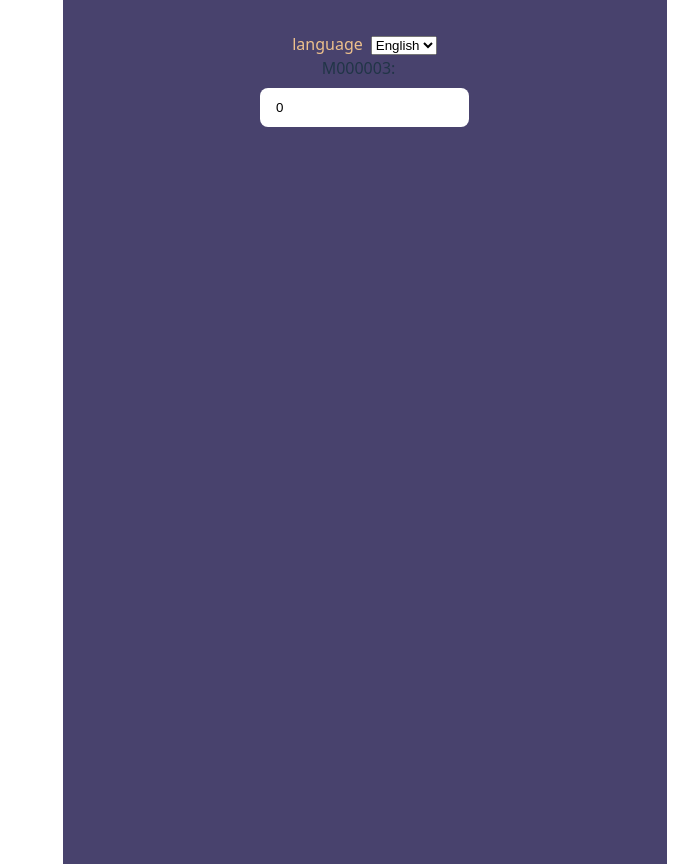
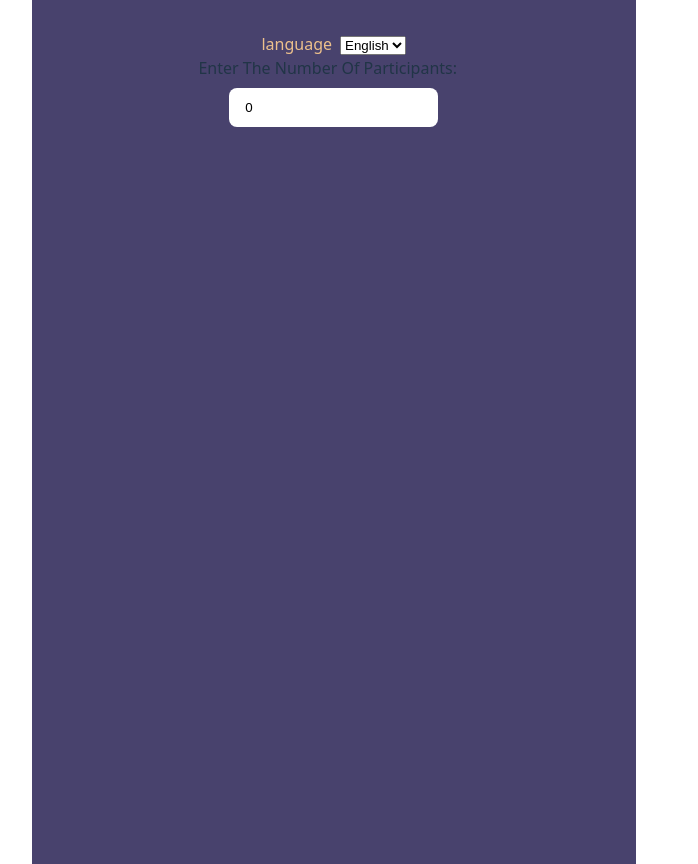
Before and after one commit to jeremyerikleong/grocery-bill-splitter-app, a Vue app: page / in a window 1280 px wide. Shown: the whole page, without its empty margins (441-1139 px from the left). Built offline with nearby package versions, Linux system fonts and the light colour scheme.

Commit message:
add language

```diff
--- a/src/i18n.js
+++ b/src/i18n.js
@@ -4,10 +4,26 @@ const messages = {
     en: {
         M000001: 'language',
         M000002: 'title',
+        M000003: 'enter the number of participants',
+        M000004: 'customize participant names',
+        M000005: 'number of participants',
+        M000006: 'participant',
+        M000007: 'enter participant name',
+        M000008: 'generate',
+        M000009: 'reset',
+        M000010: 'participants',
     },
     cn: {
         M000001: '语言',
         M000002: '标题',
+        M000003: '输入参与者人数',
+        M000004: '自定义参与者姓名',
+        M000005: '参加人数',
+        M000006: '参与者',
+        M000007: '输入参与者姓名',
+        M000008: '生成',
+        M000009: '重置',
+        M000010: '参与者们',
     },
 }
 
```
